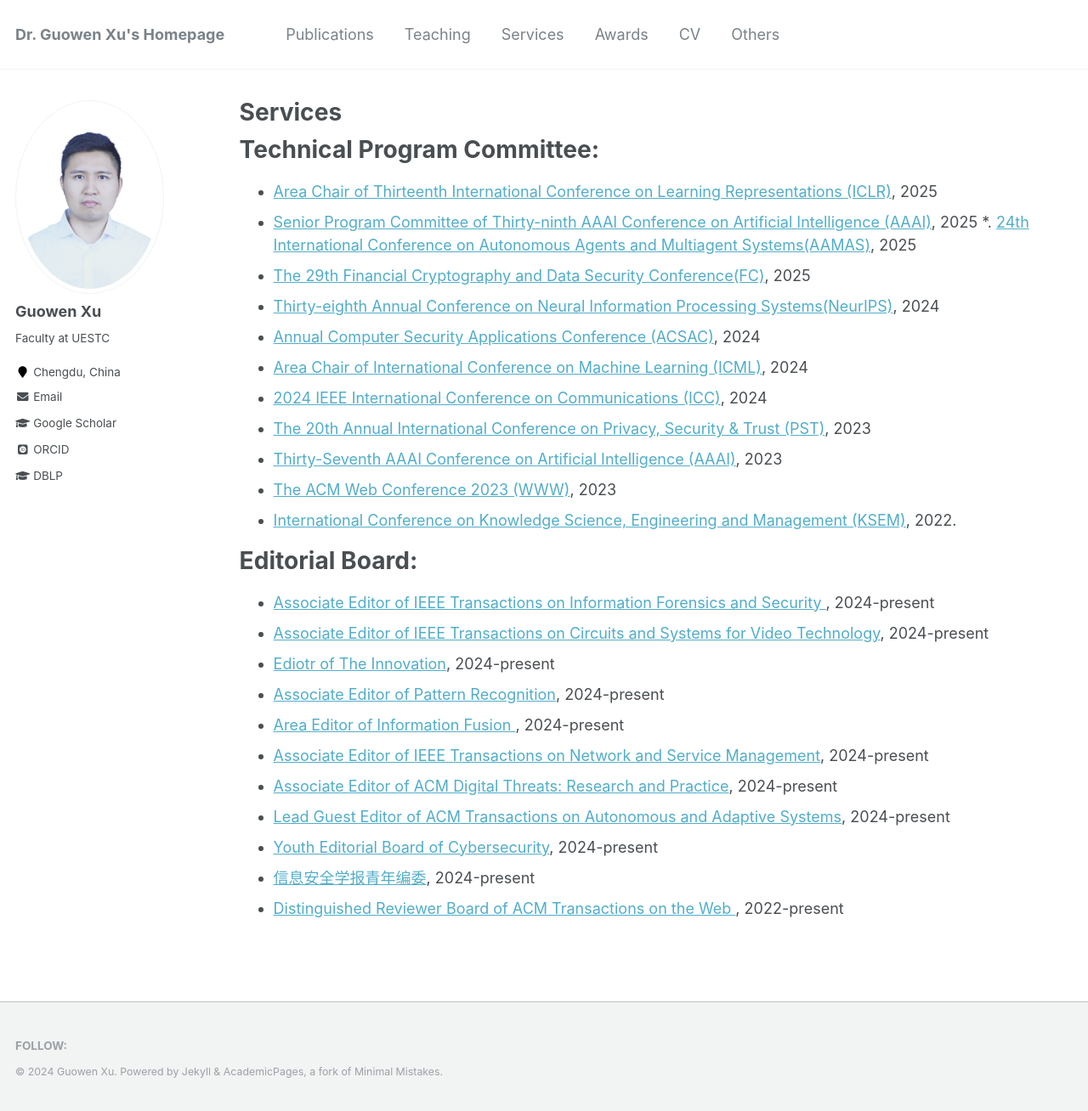
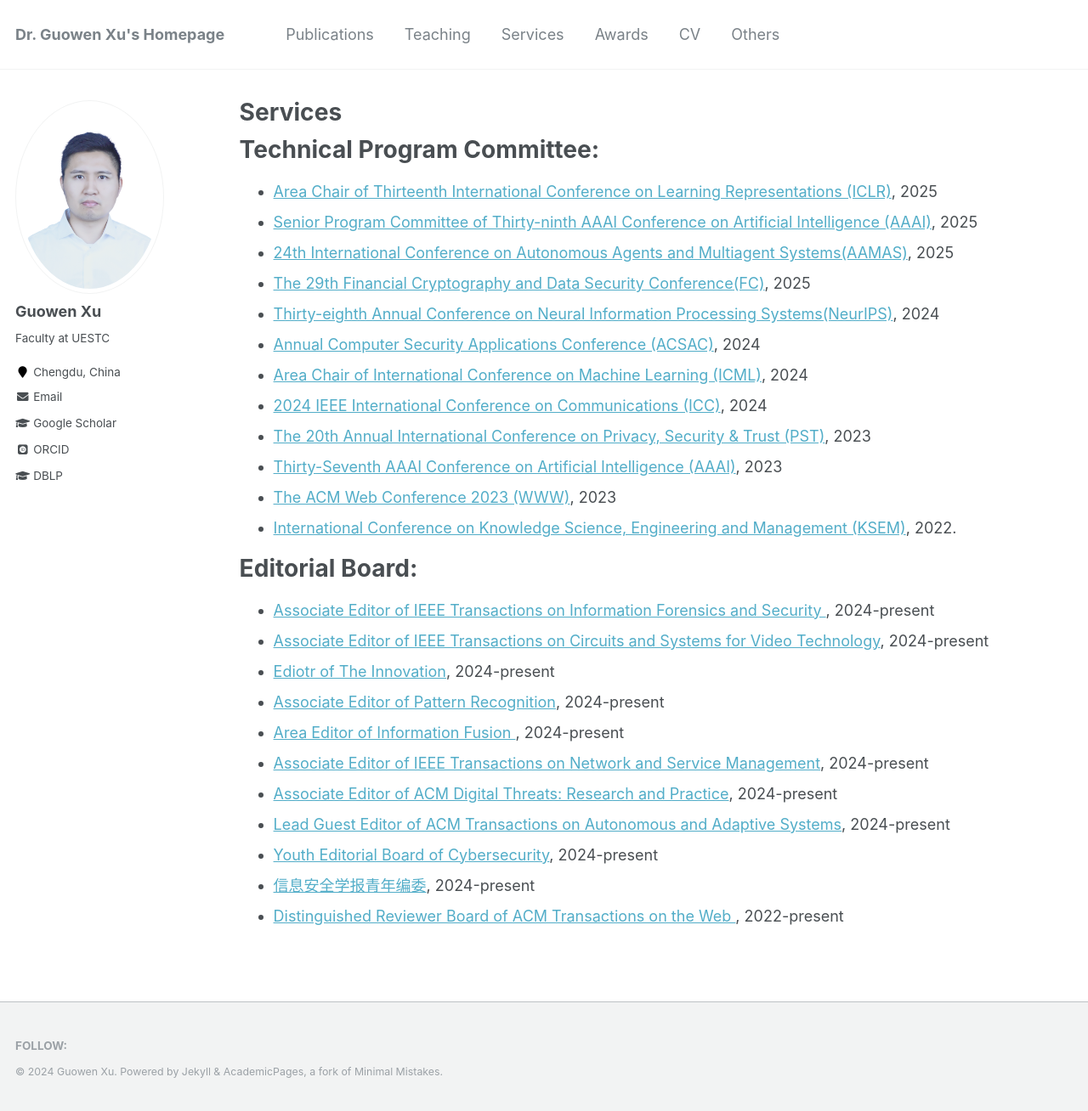
Before and after one commit to Guowen-xu/guowen-xu.github.io, a Jekyll site: the page built from _pages/services.md, in a window 1280 px wide and 1308 px high. Shown: the whole window at 85% size. Built offline with Jekyll 4.4.1, drawn with Linux system fonts in a browser that asks for light colours; some web fonts are replaced.

```diff
--- a/_pages/services.md
+++ b/_pages/services.md
@@ -8,7 +8,7 @@ Technical Program Committee:
 ======
 *  [Area Chair of Thirteenth International Conference on Learning Representations (ICLR)](https://iclr.cc/Conferences/2025), 2025
 *  [Senior Program Committee of Thirty-ninth AAAI Conference on Artificial Intelligence (AAAI)](https://aaai.org/Conferences/AAAI-23/), 2025
-*. [24th International Conference on Autonomous Agents and Multiagent Systems(AAMAS)](https://aamas2025.org), 2025
+*  [24th International Conference on Autonomous Agents and Multiagent Systems(AAMAS)](https://aamas2025.org), 2025
 *   [The 29th Financial Cryptography and Data Security Conference(FC)](https://fc25.ifca.ai), 2025
 * [Thirty-eighth Annual Conference on Neural Information Processing Systems(NeurIPS)](https://neurips.cc/), 2024
 * [Annual Computer Security Applications Conference (ACSAC)](https://www.acsac.org), 2024
```
